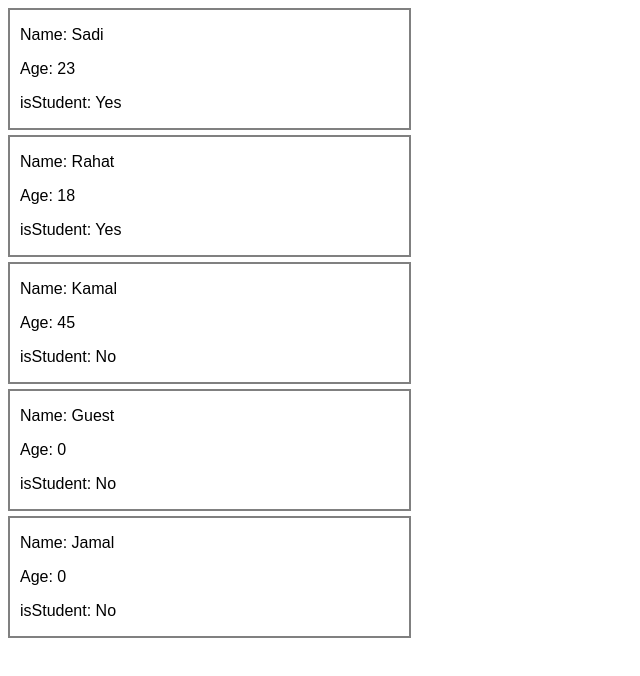
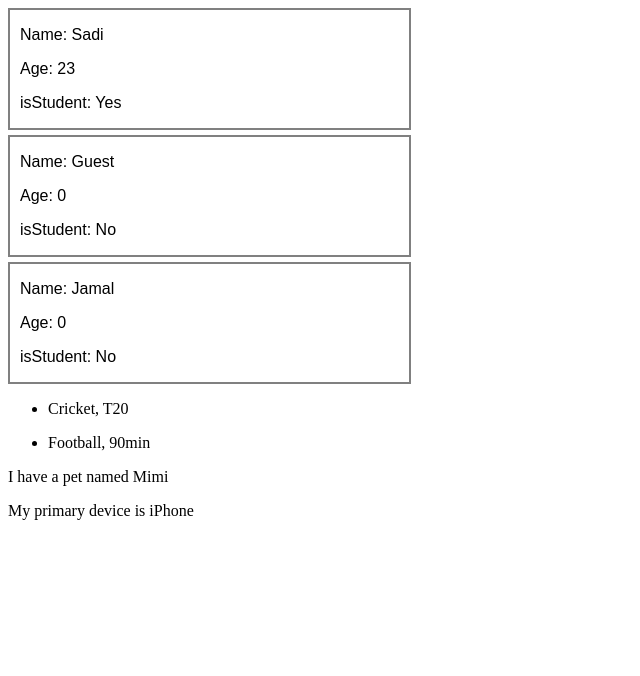
Before and after one commit to imam-hasan-jami/Programming-Hero, a React (Vite) app in the folder Practice/React/first-react-app/: page / in a window 1280 px wide. Shown: the top 676 px of the page, without its empty margins (0-640 px from the left). Built offline with nearby package versions, Linux system fonts and the light colour scheme.

Commit message:
basic props

```diff
--- a/Practice/React/first-react-app/src/App.jsx
+++ b/Practice/React/first-react-app/src/App.jsx
@@ -5,14 +5,43 @@ function App() {
     return (
       <>
         <Student name="Sadi" age={23} isStudent={true} />
-        <Student name="Rahat" age={18} isStudent={true} />
-        <Student name="Kamal" age={45} isStudent={false} />
         {/* using default values provided in the parameter */}
         <Student />
         {/* uses only jamal for name and default parameter value for rest of the values */}
         <Student name="Jamal" />
+
+        {/* calling components declared in the same file */}
+        <Sport name="Cricket" format="T20" />
+        <Sport name="Football" format="90min" />
+        <Pet />
+        <Device name="iPhone" />
       </>
     )
 }
 
+function Sport(props) {
+  return(
+    <>
+      <ul>
+        <li>{props.name}, {props.format}</li>
+      </ul>
+    </>
+  )
+}
+
+function Pet() {
+  const petName = "Mimi";
+  return(
+    <p>I have a pet named {petName}</p>
+  )
+}
+
+function Device(props) {
+  return(
+    <>
+      <p>My primary device is {props.name}</p>
+    </>
+  )
+}
+
 export default App
```
